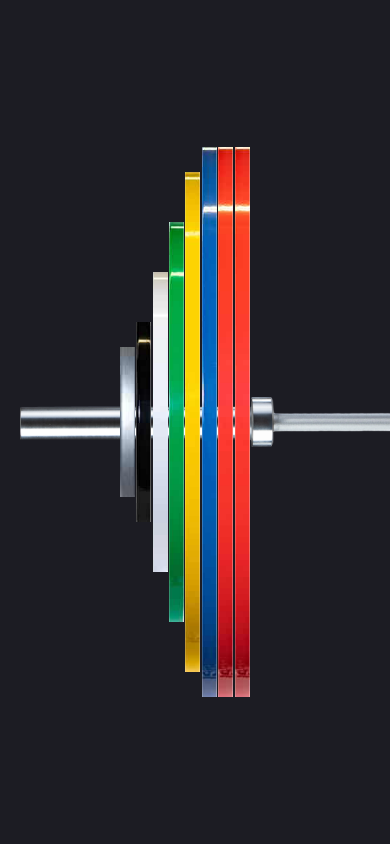
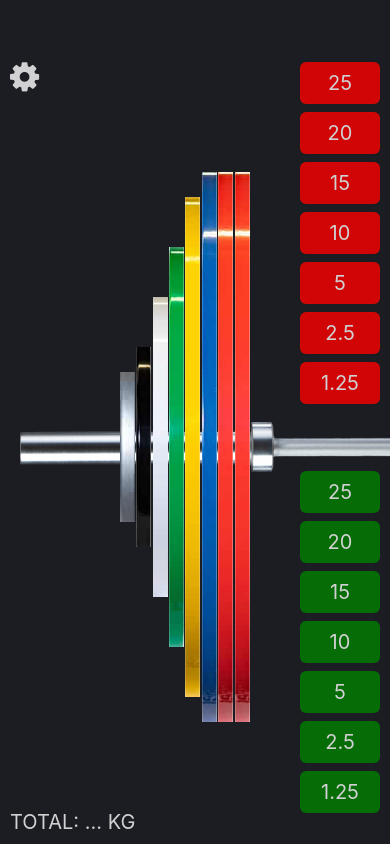
Before and after one commit to martgvr/barbell_calculator, a React Native app: screen / in a window 390 px wide. Built offline with nearby package versions, Linux system fonts and the light colour scheme.

Commit message:
ui development

```diff
--- a/App.js
+++ b/App.js
@@ -2,14 +2,16 @@ import { StatusBar } from 'expo-status-bar'
 import { StyleSheet, View } from 'react-native'
 
 import Barbell from './src/components/Barbell'
+import MenuContainer from './src/components/MenuContainer';
 import DiscsContainer from './src/components/DiscsContainer';
 
 export default function App() {
   return (
     <View style={styles.container}>
-      <StatusBar style="auto" />
+      <StatusBar style="light" />
       <Barbell />
       <DiscsContainer />
+      <MenuContainer />
     </View>
   );
 }
--- a/src/components/Barbell.jsx
+++ b/src/components/Barbell.jsx
@@ -20,6 +20,7 @@ const styles = StyleSheet.create({
         width: '100%',
         height: '100%',
         alignItems: 'flex-end',
-        justifyContent: 'center'
+        justifyContent: 'center',
+        paddingTop: 50
     },
 })
--- a/src/components/DiscsContainer.jsx
+++ b/src/components/DiscsContainer.jsx
@@ -29,5 +29,6 @@ const styles = StyleSheet.create({
         alignItems: 'center',
         alignSelf: 'flex-start',
         justifyContent: 'flex-end',
+        paddingTop: 50,
     }
 })
--- /dev/null
+++ b/src/components/MenuContainer.jsx
@@ -0,0 +1,123 @@
+import React from "react"
+import { FontAwesome } from "@expo/vector-icons"
+import { StyleSheet, Text, View, TouchableOpacity } from "react-native"
+
+const MenuContainer = () => {
+    const weights = [25, 20, 15, 10, 5, 2.5, 1.25]
+
+	const weightHandler = (weight) => {
+		console.log('Peso: ', weight);
+	}
+
+	return (
+		<View style={styles.container}>
+			<View style={styles.leftSide}>
+				<View style={styles.leftSideTop}>
+					<FontAwesome name="gear" size={34} color="white" />
+				</View>
+				<View style={styles.leftSideBottom}>
+					<Text style={styles.totalText}>Total: ... Kg</Text>
+				</View>
+			</View>
+
+			<View style={styles.rightSide}>
+				<View style={styles.rightSideTop}>
+                    {
+                        weights.map(item =>
+                            <TouchableOpacity style={styles.removeWeightButton} key={item} onPress={() => weightHandler(item)}>
+                                <Text style={styles.weightButtonText}>{item}</Text>
+                            </TouchableOpacity>)
+                    }
+				</View>
+
+				<View style={styles.rightSideBottom}>
+                    {
+                        weights.map(item =>
+                            <TouchableOpacity style={styles.addWeightButton} key={item} onPress={() => weightHandler(item)}>
+                                <Text style={styles.weightButtonText}>{item}</Text>
+                            </TouchableOpacity>)
+                    }
+				</View>
+			</View>
+		</View>
+	)
+}
+
+export default MenuContainer
+
+const styles = StyleSheet.create({
+	container: {
+		position: "absolute",
+		paddingTop: 50,
+		width: "100%",
+		height: "100%",
+		display: "flex",
+		flexDirection: "row",
+	},
+
+    weightButtonText: {
+        color: 'white',
+        fontSize: 20
+    },
+
+	// LEFT SIDE
+
+	leftSide: {
+		flex: 1,
+		opacity: 0.8,
+	},
+	leftSideTop: {
+		flex: 1,
+		padding: 10,
+	},
+	leftSideBottom: {
+		flex: 1,
+		padding: 10,
+		justifyContent: "flex-end",
+	},
+
+	totalText: {
+		color: "white",
+		fontSize: 20,
+		textTransform: "uppercase",
+	},
+
+	// RIGHT SIDE
+
+	rightSide: {
+		flex: 1,
+		opacity: 0.8,
+		alignItems: "flex-end",
+	},
+	rightSideTop: {
+		flex: 1,
+		padding: 10,
+		gap: 8,
+		paddingTop: 12
+	},
+
+	removeWeightButton: {
+		backgroundColor: "red",
+		height: 42,
+		width: 80,
+		borderRadius: 6,
+		alignItems: "center",
+		justifyContent: "center",
+	},
+
+	rightSideBottom: {
+        gap: 8,
+		flex: 1,
+		padding: 10,
+		paddingTop: 36
+	},
+
+	addWeightButton: {
+		backgroundColor: "green",
+		height: 42,
+		width: 80,
+		borderRadius: 6,
+		alignItems: "center",
+		justifyContent: "center",
+	},
+})
```
Also changed, not shown: src/components/Disc.jsx (+6 -2 lines).
